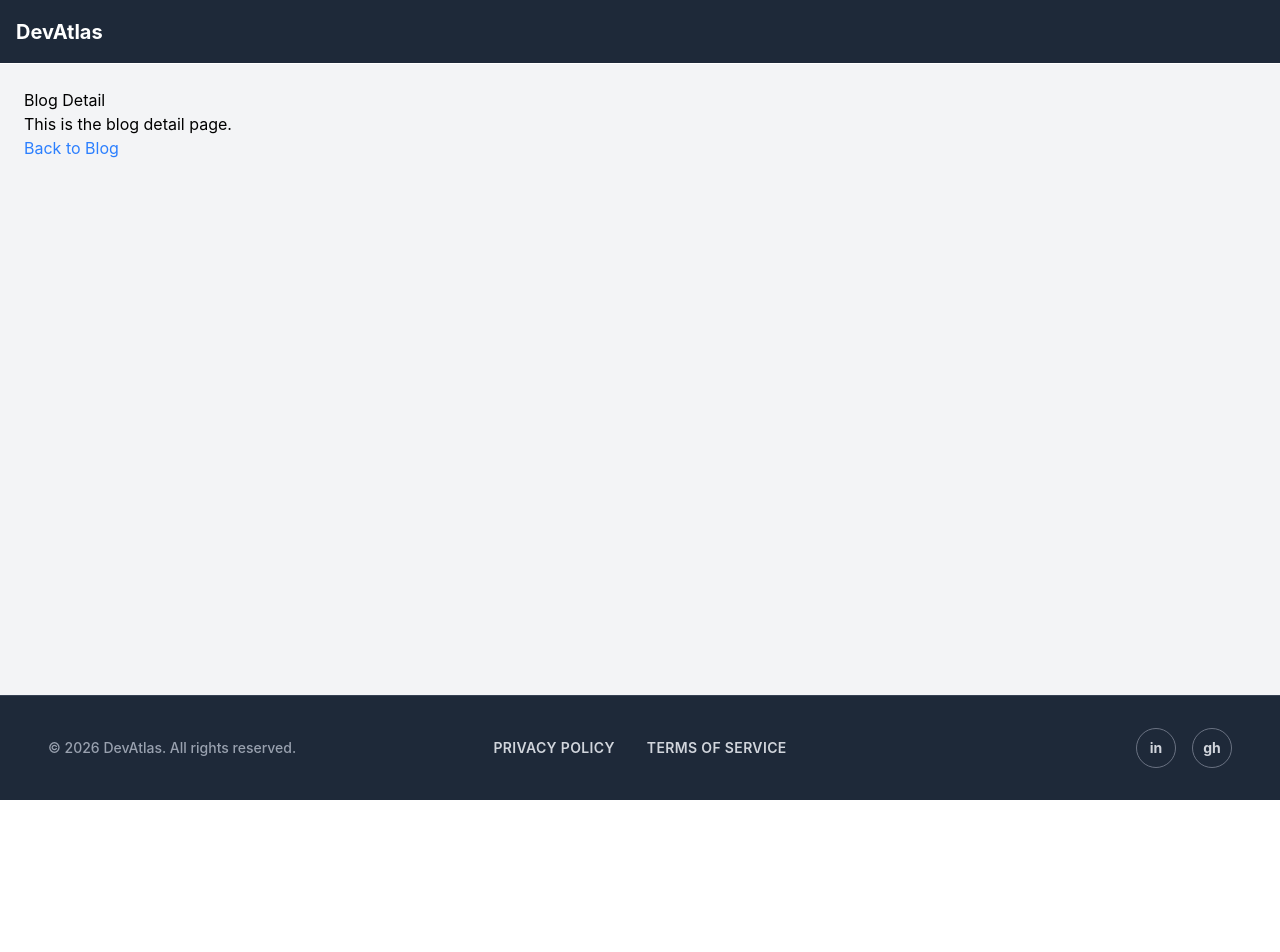
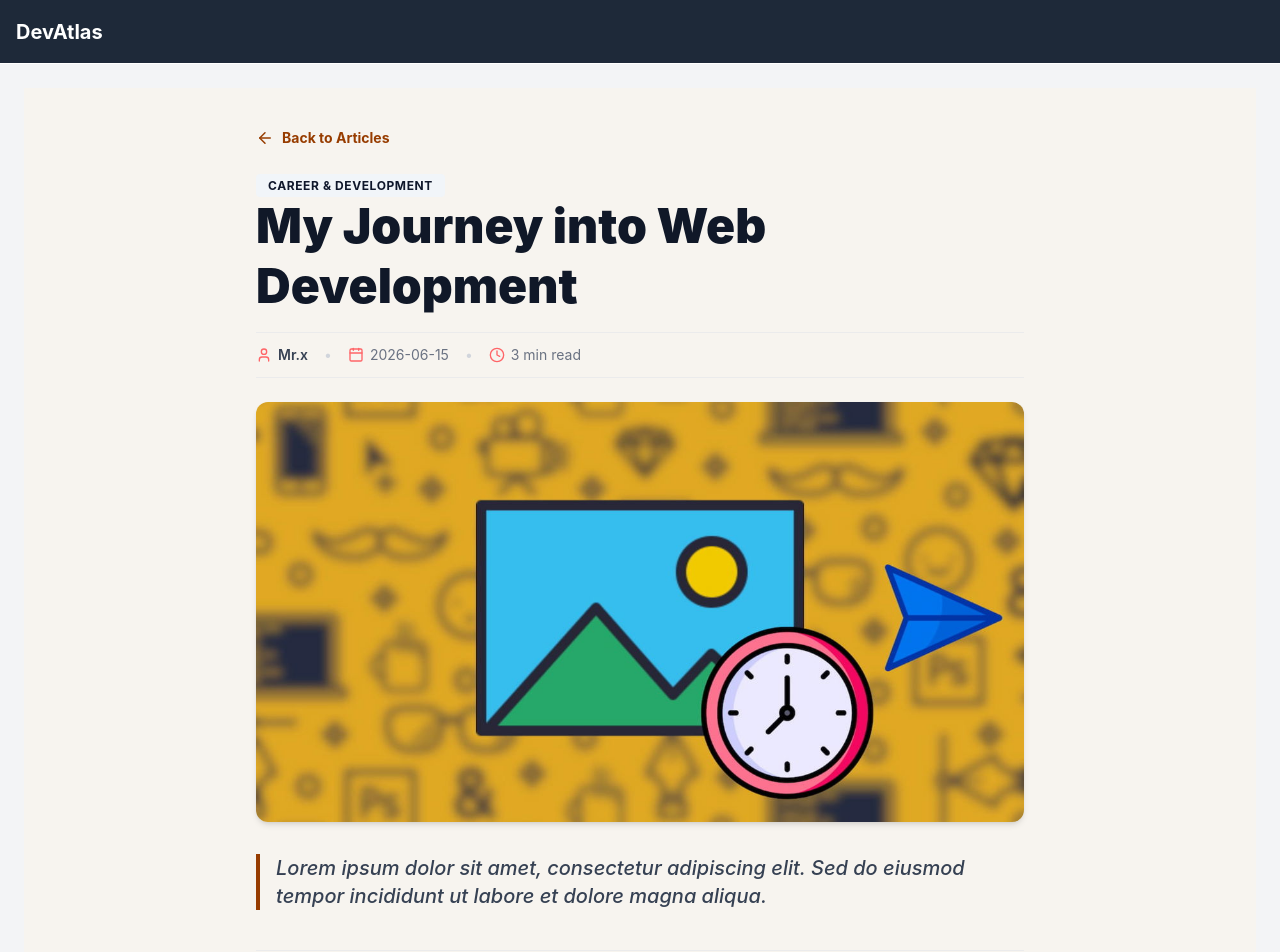
Before and after one commit to abhinandkrishna20/devatlas, a React (Vite) app: page /blog/1 in a window 1280 px wide. Shown: the top 952 px of the page. Before the commit the page ends 800 px from the top, so only its background shows below. Built offline with nearby package versions, Linux system fonts and the light colour scheme.

Commit message:
feat: blog detail improved

```diff
--- a/src/pages/Blog/BlogDetail.tsx
+++ b/src/pages/Blog/BlogDetail.tsx
@@ -1,12 +1,107 @@
-import { NavLink } from "react-router-dom";
+import { useParams, NavLink, useNavigate } from "react-router-dom";
+import { ArrowLeft, Clock, Calendar, User, Tag } from "lucide-react";
+import { blogPosts } from "../../data/blog.ts"; // Path verify pannikonga
+
 const BlogDetail = () => {
+  // 1. URL path parameter la irukura (:id) ah edukirom
+  const { id } = useParams<{ id: string }>();
+  const navigate = useNavigate();
+
+  // 2. blog.ts array la irunthu matching post id oda data-va matching find panrom
+  const post = blogPosts.find((item) => item.id === id);
+
+  // 3. Fallback check: oruvelai thappana ID url la vantha error card logic display aagum
+  if (!post) {
+    return (
+      <div className="min-h-[60vh] flex flex-col items-center justify-center p-6 text-center bg-[#f7f4ef] rounded-lg m-6">
+        <h2 className="text-2xl font-bold text-gray-800 mb-2"> (Post Not Found)</h2>
+        <p className="text-gray-500 mb-4">The article you are looking for might have been moved or deleted.</p>
+        <NavLink
+          to="/blog"
+          className="inline-flex items-center gap-2 px-4 py-2 bg-amber-800 text-white font-semibold rounded-md hover:bg-amber-950 transition-colors"
+        >
+          <ArrowLeft size={16} /> Back to Blog
+        </NavLink>
+      </div>
+    );
+  }
+
   return (
-    <div>
-      <h1>Blog Detail</h1>
-      <p>This is the blog detail page.</p>
-      <NavLink to="/blog" className="text-blue-500 hover:underline">
-        Back to Blog
-      </NavLink>
+    <div className="min-h-screen bg-[#f7f4ef] text-gray-900 py-10 px-4 md:px-8">
+      <article className="max-w-3xl mx-auto">
+
+        {/* BACK ACTION BUTTON */}
+        <button
+          onClick={() => navigate(-1)} // Sequential history tracking push back navigation
+          className="flex items-center gap-2 text-sm font-bold text-amber-800 hover:text-amber-950 transition-colors mb-6 group"
+        >
+          <ArrowLeft size={18} className="group-hover:-translate-x-1 transition-transform" />
+          <span>Back to Articles</span>
+        </button>
+
+        {/* HEADER AREA */}
+        <div className="space-y-4 mb-6">
+          <span className="px-3 py-1 bg-slate-100 text-slate-900 text-xs font-bold rounded uppercase tracking-wider">
+            {post.category}
+          </span>
+          <h1 className="text-3xl sm:text-4xl md:text-5xl font-black text-gray-900 leading-tight">
+            {post.title}
+          </h1>
+
+          {/* POST METADATA LOGIC CONTAINER */}
+          <div className="flex flex-wrap items-center gap-4 text-xs md:text-sm text-gray-500 border-y border-gray-200/60 py-3">
+            <div className="flex items-center gap-1.5">
+              <User size={16} className="text-red-400" />
+              <span className="font-semibold text-gray-700">{post.author}</span>
+            </div>
+            <span className="text-gray-300">•</span>
+            <div className="flex items-center gap-1.5">
+              <Calendar size={16} className="text-red-400" />
+              <span>{post.date}</span>
+            </div>
+            <span className="text-gray-300">•</span>
+            <div className="flex items-center gap-1.5">
+              <Clock size={16} className="text-red-400" />
+              <span>{post.readTime || "5 min"} read</span>
+            </div>
+          </div>
+        </div>
+
+        {/* HERO IMAGE BANNER BOX */}
+        <div className="overflow-hidden rounded-xl shadow-md mb-8 max-h-[420px]">
+          <img
+            src={post.img}
+            alt={post.title}
+            className="w-full h-full object-cover"
+          />
+        </div>
+
+        {/* ARTICLE TEXT CONTENT PARAGRAPHS */}
+        <div className="prose prose-lg max-w-none text-gray-800 leading-relaxed space-y-6">
+          {/* Excerpt highlighting as bold lead text paragraph split */}
+          <p className="text-xl font-medium text-gray-700 italic border-l-4 border-amber-800 pl-4 mb-6">
+            {post.excerpt}
+          </p>
+
+            {/* Main content paragraphs */}
+        </div>
+
+        {/* DYNAMIC ARTICLE TAGS */}
+        {post.tags && post.tags.length > 0 && (
+          <div className="mt-10 pt-6 border-t border-gray-200/60 flex flex-wrap items-center gap-2">
+            <Tag size={14} className="text-gray-400 mr-1" />
+            {post.tags.map((tag, idx) => (
+              <span
+                key={idx}
+                className="text-xs bg-gray-200/60 text-gray-600 px-2.5 py-1 rounded hover:bg-amber-100 hover:text-amber-900 transition-colors cursor-pointer"
+              >
+                #{tag}
+              </span>
+            ))}
+          </div>
+        )}
+
+      </article>
     </div>
   );
 };
```
